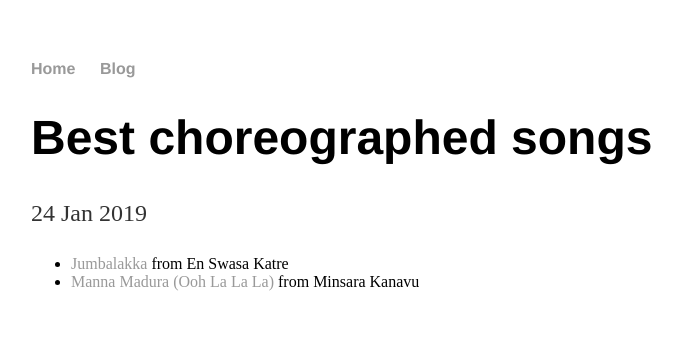
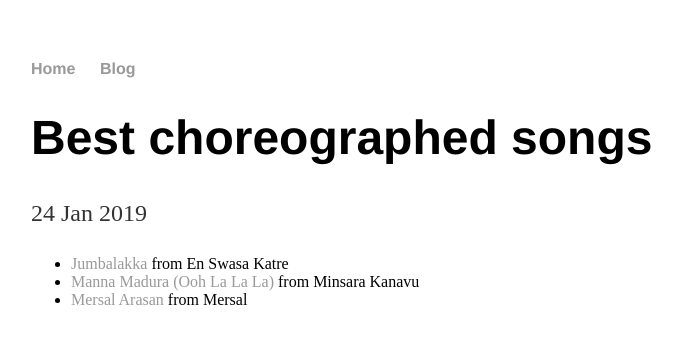
Before and after one commit to joe019/joe019.github.io, a Jekyll site: the page built from _posts/2019-01-24-best- choreographed- songs.md, in a window 1280 px wide. Shown: the top 344 px of the page, without its empty margins (161-843 px from the left). Built offline with Jekyll 4.4.1, drawn with Linux system fonts in a browser that asks for light colours.

Commit message:
Update 2019-01-24-best- choreographed- songs.md

```diff
--- a/_posts/2019-01-24-best- choreographed- songs.md
+++ b/_posts/2019-01-24-best- choreographed- songs.md
@@ -6,3 +6,4 @@ date: 2019-01-24
 
 * [Jumbalakka](https://youtu.be/WUXCtvuwAnU) from En Swasa Katre
 * [Manna Madura (Ooh La La La)](https://youtu.be/US-gPZzQDns) from Minsara Kanavu
+* [Mersal Arasan](https://youtu.be/Wxqu1eVJ4Vs) from Mersal
```
